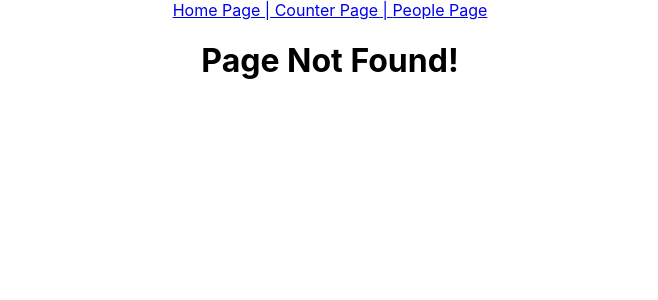
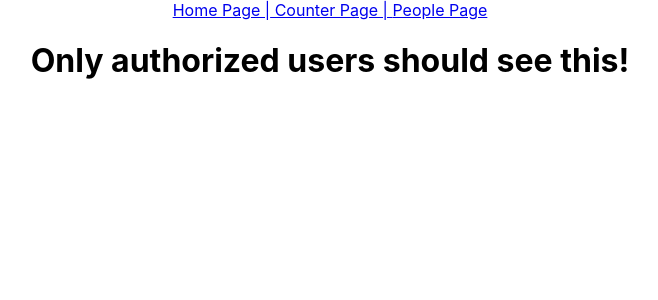
Before and after one commit to micha4211/my-react-app, a React (Create React App) app: page /protected in a window 1280 px wide. Before the commit this address had no page. Shown: the top 300 px of the page, without its empty margins (310-968 px from the left). Built offline with nearby package versions, Linux system fonts and the light colour scheme.

Commit message:
Lesson 3.4 complete
Had to change redirect to navigate

```diff
--- a/src/App.js
+++ b/src/App.js
@@ -1,6 +1,6 @@
 import React, { useState } from 'react';
 import { BrowserRouter as Router, Routes, Route, Link} from 'react-router-dom';
-import { HomePage, CounterButtonPage, PeopleListPage, NotFoundPage } from './pages';
+import { HomePage, CounterButtonPage, PeopleListPage, NotFoundPage, ProtectedPage } from './pages';
 import './App.css';
 import { CounterButton } from './CounterButton';
 import { Greeting } from './Greeting';
@@ -26,6 +26,8 @@ return (
 
             <Route path="/people" element={<PeopleListPage />} />
 
+            <Route path="/protected" element={<ProtectedPage />} />
+
             <Route path="*" element={<NotFoundPage />} />
         </Routes>
       </Router>
--- /dev/null
+++ b/src/pages/ProtectedPage.js
@@ -0,0 +1,12 @@
+import React from 'react';
+import { Navigate } from 'react-router-dom';
+
+export const ProtectedPage = () => {
+    const isAuthed = true;
+    return isAuthed
+    ? (
+        <h1>Only authorized users should see this!</h1>
+    ) : (
+        <Navigate to="/" />
+    );
+}
--- a/src/pages/index.js
+++ b/src/pages/index.js
@@ -2,3 +2,4 @@ export { CounterButtonPage } from './CounterButtonPage';
 export { HomePage } from './HomePage';
 export { PeopleListPage } from './PeopleListPage';
 export { NotFoundPage } from './NotFoundPage';
+export { ProtectedPage } from './ProtectedPage';
```
